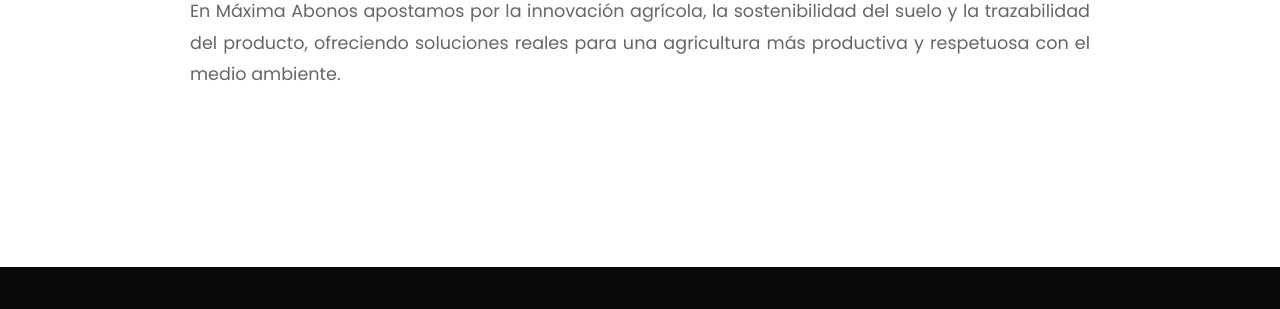
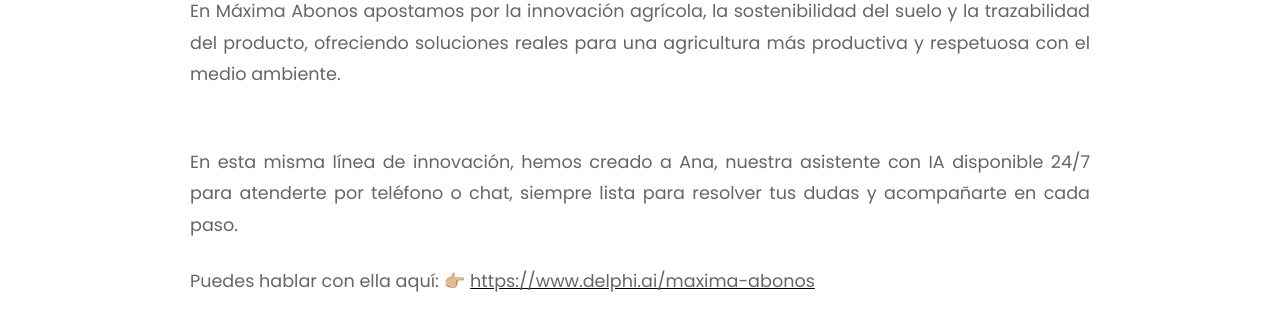
Before and after one commit to danielflores2/MaximaAbonosProduccion, a website: page sobre-nosotros.html in a window 1280 px wide. Shown: the part 1842-2151 px from the top of the page. Drawn offline with nearby package versions, Linux system fonts and the light colour scheme; a web font is replaced by a local one.

Commit message:
añadir final a sobre nosotros

```diff
--- a/sobre-nosotros.html
+++ b/sobre-nosotros.html
@@ -335,10 +335,24 @@
                   En Máxima Abonos apostamos por la innovación agrícola, la sostenibilidad del suelo y la trazabilidad del producto, ofreciendo soluciones reales para una agricultura más productiva y respetuosa con el medio ambiente.
                   </p>
 
+                </div>
 
+                <div class="section-text text-justify paragraph-spacing mt-5" data-aos="fade-up" data-aos-delay="100">
+                  <p
+                    data-translate=""
+                  >
+En esta misma línea de innovación, hemos creado a Ana, nuestra asistente con IA disponible 24/7 para atenderte por teléfono o chat, siempre lista para resolver tus dudas y acompañarte en cada paso.
+</p>
 
-                  </div>
-
+                  <p
+                    data-translate=""
+                  >
+Puedes hablar con ella aquí:
+👉🏼
+<a href="https://www.delphi.ai/maxima-abonos" target="_blank" rel="noopener" style="color: inherit; text-decoration: underline; text-decoration-color: #000;">
+https://www.delphi.ai/maxima-abonos
+</a>
+</p>
 
                 </div>
 
```
